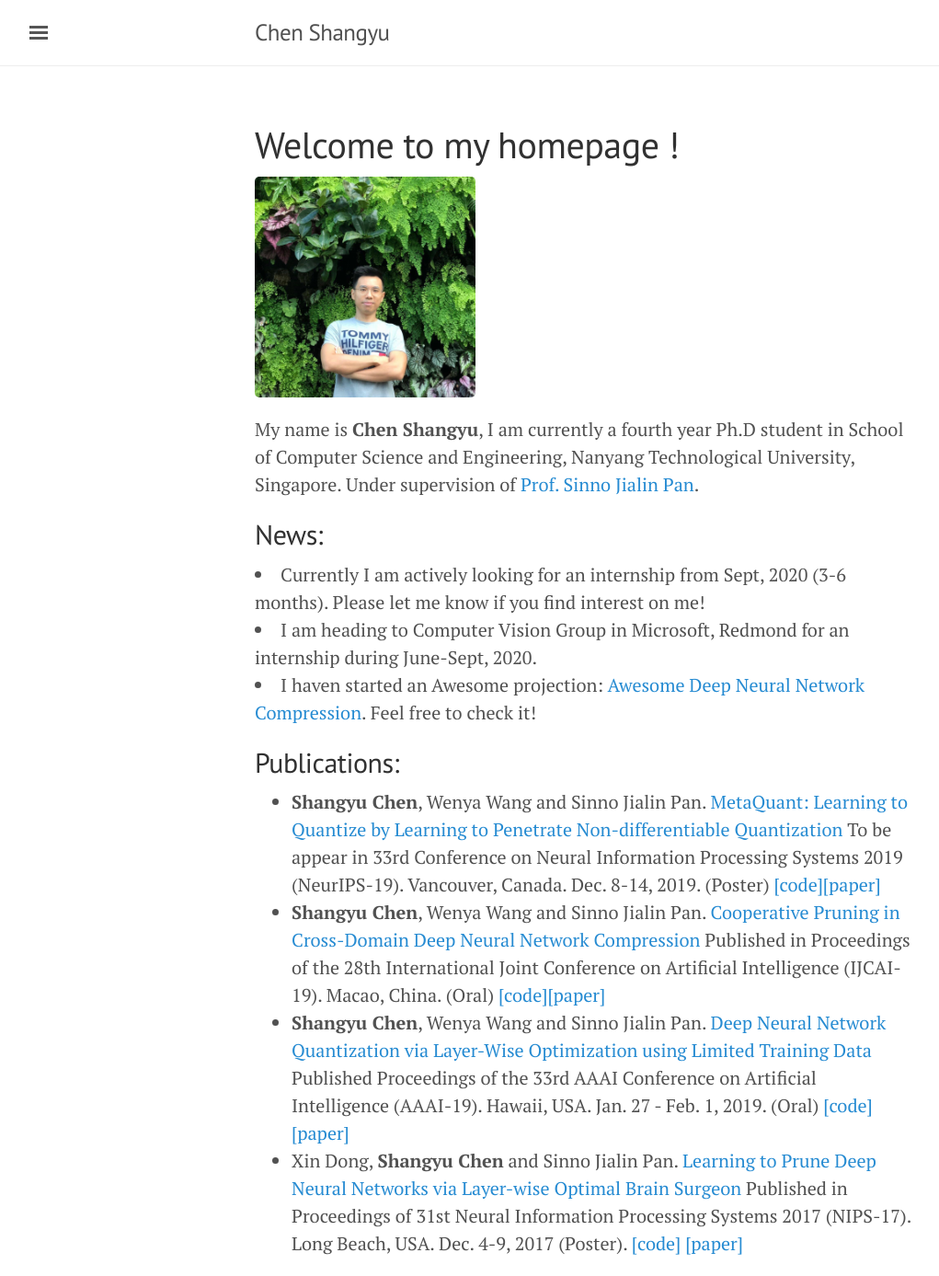
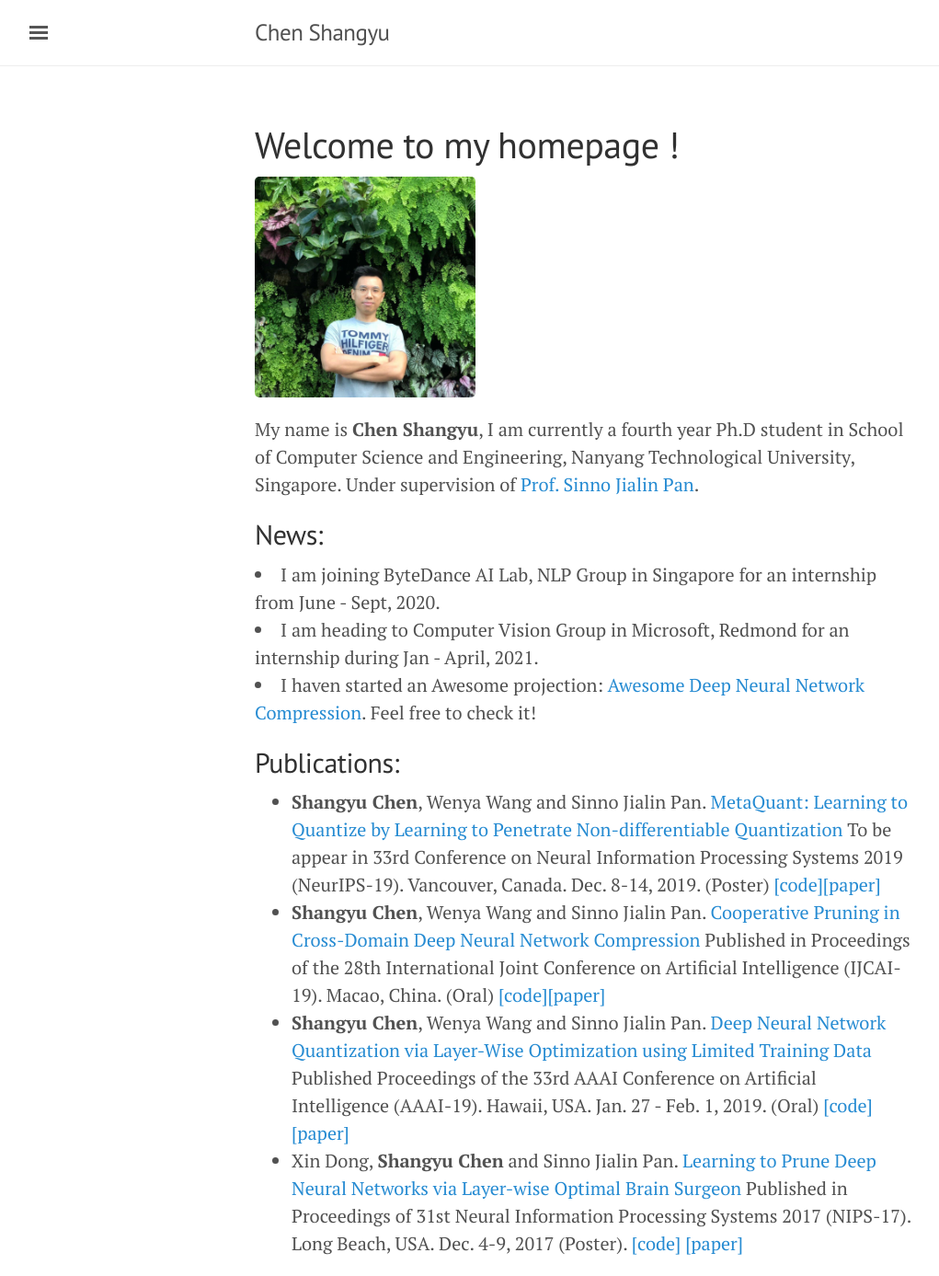
Before and after one commit to csyhhu/csyhhu.github.io, a Jekyll site: the page built from index.html, in a window 1280 px wide. Shown: the whole page at 92% size, without its empty margins (3-1024 px from the left). Built offline with Jekyll 4.4.1, drawn with Linux system fonts in a browser that asks for light colours; the list of posts is cut into pages by our own code.

Commit message:
Update experience in bytedance

```diff
--- a/index.html
+++ b/index.html
@@ -19,8 +19,8 @@ title: Home
 <p>You can find more about me in <a href="/about">About</a>. </p>-->
 
 <h2>News:</h2>
-<li> Currently I am actively looking for an internship from Sept, 2020 (3-6 months). Please let me know if you find interest on me! </li>
-<li> I am heading to Computer Vision Group in Microsoft, Redmond for an internship during June-Sept, 2020. </li>
+<li> I am joining ByteDance AI Lab, NLP Group in Singapore for an internship from June - Sept, 2020. </li>
+<li> I am heading to Computer Vision Group in Microsoft, Redmond for an internship during Jan - April, 2021. </li>
 <li> I haven started an Awesome projection: <a href=https://github.com/csyhhu/Awesome-Deep-Neural-Network-Compression/>Awesome Deep Neural Network Compression</a>. Feel free to check it! </li>
 
 <h2>Publications:</h2>
```
Also changed, not shown: 1 other file.
